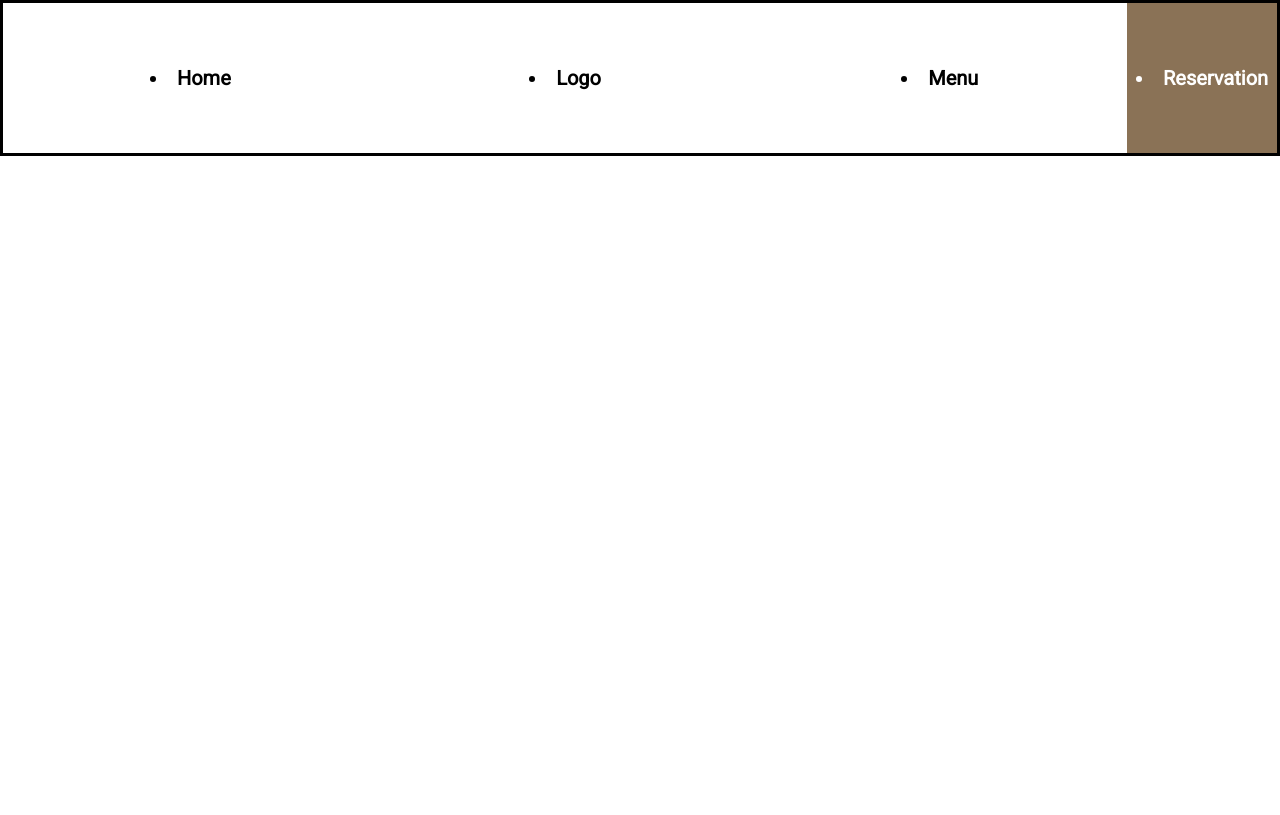
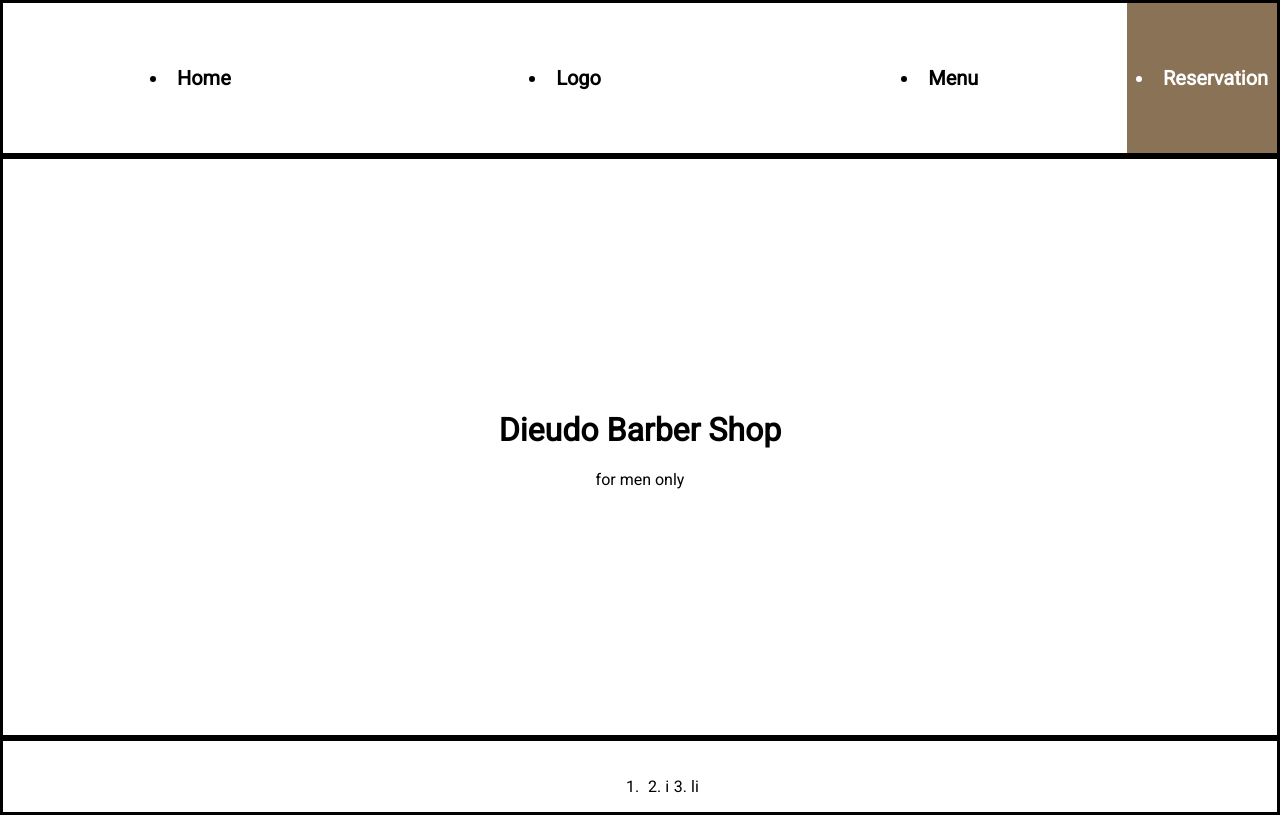
Before and after one commit to briantekasala/barbershop, a React (Create React App) app in the folder my-app/: page / in a window 1280 px wide. Built offline with nearby package versions, Linux system fonts and the light colour scheme.

Commit message:
setup home screen

```diff
--- a/my-app/package.json
+++ b/my-app/package.json
@@ -13,6 +13,7 @@
     "react": "^18.2.0",
     "react-dom": "^18.2.0",
     "react-scripts": "5.0.1",
+    "react-social-icons": "^5.15.0",
     "typescript": "^4.8.4",
     "web-vitals": "^2.1.4"
   },
--- a/my-app/src/App.css
+++ b/my-app/src/App.css
@@ -2,35 +2,55 @@ body {
   font-family: "Roboto";
 }
 
-
-.navigationMenu{
+.navigationMenu {
   display: flex;
   justify-content: space-between;
   border-style: solid;
 }
 
-.navigationMenu > li{
+.navigationMenu > li {
   float: left;
   height: 150px;
   font-size: 20px;
   font-weight: bold;
   text-align: center;
   line-height: 150px;
-
 }
-.navigationLinkHome{
-width: 500px;
-}
-
-.navigationLinkLogo{
+.navigationLinkHome {
   width: 500px;
 }
 
-.navigationLinkMenu{
+.navigationLinkLogo {
   width: 500px;
 }
-.navigationLinkReservation{
+
+.navigationLinkMenu {
+  width: 500px;
+}
+.navigationLinkReservation {
   background-color: #8a7256;
   color: white;
   width: 200px;
 }
+main {
+  display: flex;
+  border: solid;
+  justify-content: center;
+  align-items: center;
+  text-align: center;
+  min-height: 72vh;
+}
+
+
+footer {
+  border: solid;
+  display: flex;
+  justify-content: center;
+  padding-top: 20px;
+}
+
+footer> ol> li {
+  float: left;
+
+  margin-left: 22px;
+}
--- a/my-app/src/App.tsx
+++ b/my-app/src/App.tsx
@@ -1,10 +1,14 @@
 import './App.css';
+import Footer from './footer/Footer';
+import Main from './main/Main';
 import { NavigationMenu } from './navigation/NavigationMenu';
 
 function App() {
   return (
     <div className="App">
       <NavigationMenu/>
+      <Main/>
+      <Footer/>
     </div>
   );
 }
--- /dev/null
+++ b/my-app/src/footer/Footer.tsx
@@ -0,0 +1,15 @@
+import React from 'react'
+
+function Footer() {
+    return (
+        <footer>
+            <ol>
+                <li><a href="#"></a></li>
+                <li>i</li>
+                <li>li</li>
+            </ol>
+        </footer>
+     );
+}
+
+export default Footer;
--- /dev/null
+++ b/my-app/src/main/Main.tsx
@@ -0,0 +1,14 @@
+import React from 'react';
+
+function Main() {
+    return (
+        <main>
+           <div className="textItem">
+           <h1>Dieudo Barber Shop</h1>
+            <p>for men only </p>
+           </div>
+        </main>
+     );
+}
+
+export default Main;
```
Also changed, not shown: 1 other file (tests, documents, lock files or other folders).
